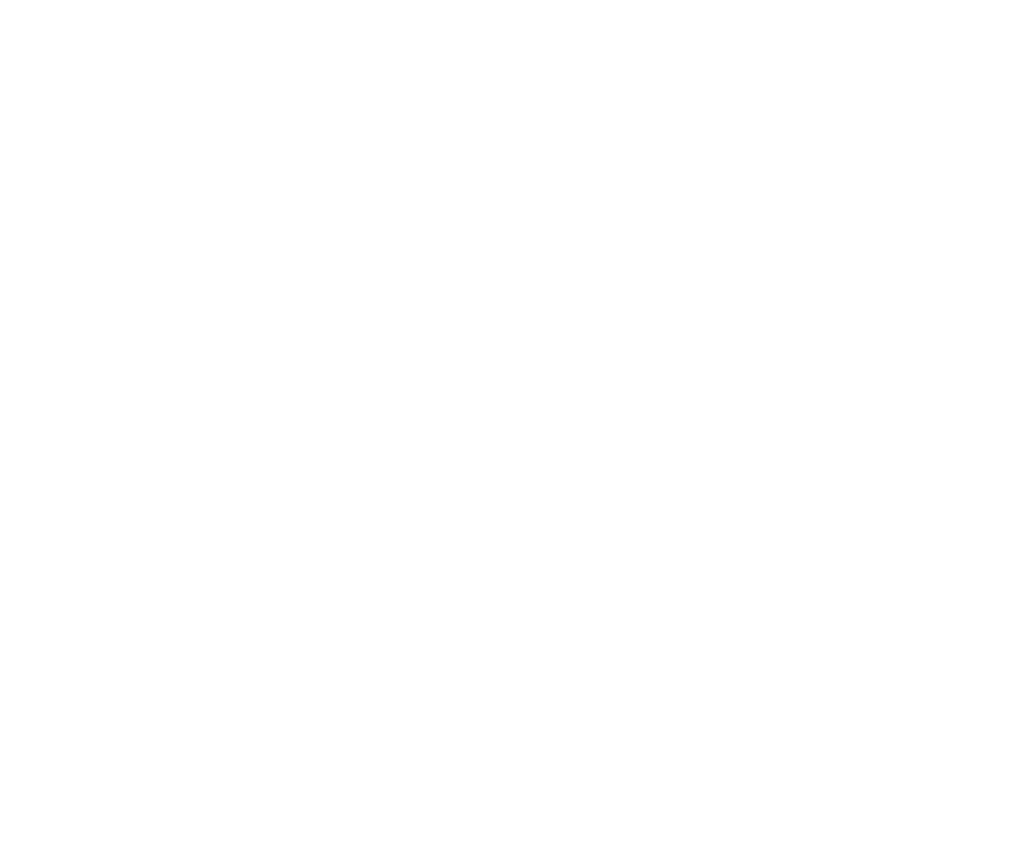
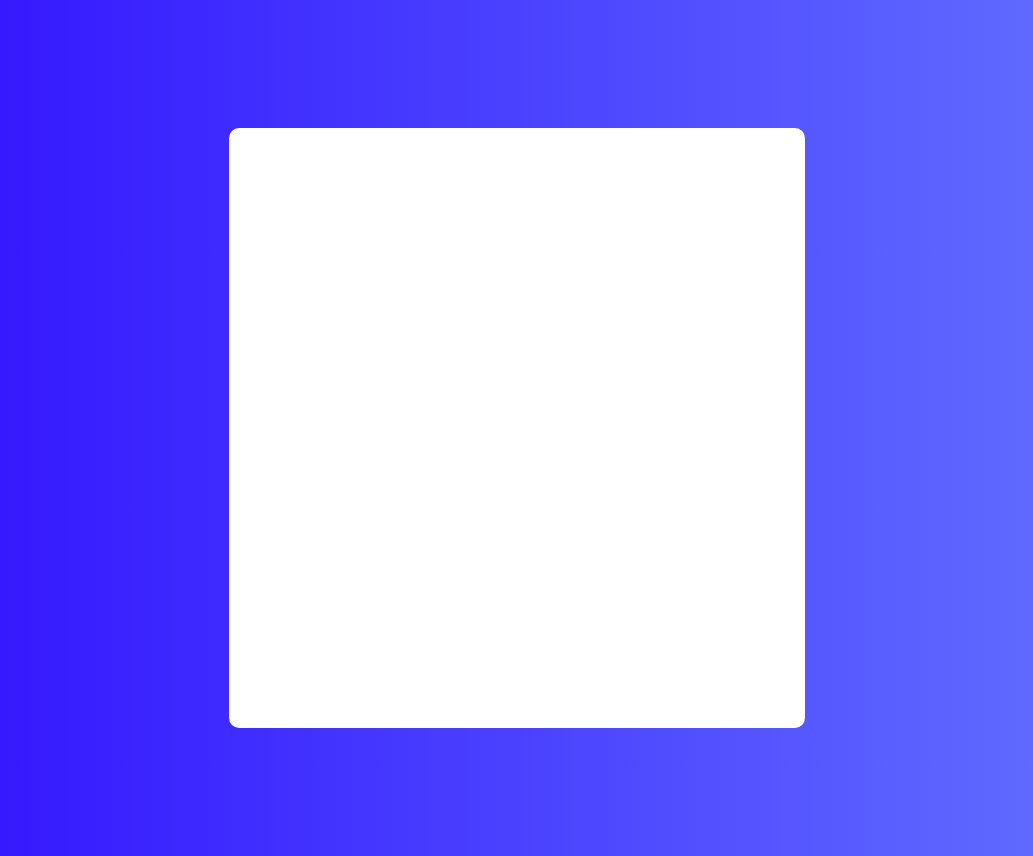
Before and after one commit to najeesimmons/react-to-do-list, a React (Create React App) app: page / in a window 1280 px wide. Shown: the whole page, without its empty margins (123-1156 px from the left). Before the commit the page ends 800 px from the top, so only its background shows below. Built offline with nearby package versions, Linux system fonts and the light colour scheme.

Commit message:
create component folder and TodoForm component file

```diff
--- a/src/App.js
+++ b/src/App.js
@@ -3,7 +3,7 @@
 
 function App() {
   return (
-    <div >
+    <div className='todo-app' >
 
     </div>
   );
```
Also changed, not shown: src/components/TodoForm.js (added, +9 -0 lines).
